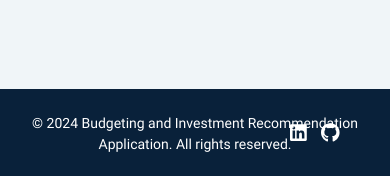
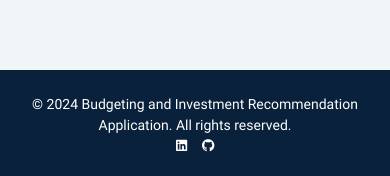
Before and after one commit to jorammercado/fin-track-frontend, a React (Vite) app: page /login in a window 390 px wide. Shown: the part 665-841 px from the top of the page. Built offline with nearby package versions, Linux system fonts and the light colour scheme; no server answers.

Commit message:
add scss styles to login and footer

```diff
--- a/src/components/Footer.scss
+++ b/src/components/Footer.scss
@@ -6,6 +6,12 @@
   padding: 10px 20px;
   display: flex;
   align-items: center;
+
+  @media (max-width: 750px) {
+    flex-direction: column;
+    justify-content: center;
+    align-items: center;
+  }
 
   &__text {
     margin: 0 auto;
@@ -18,10 +24,21 @@
     display: flex;
     gap: 15px;
 
+    @media (max-width: 750px) {
+      position: relative;
+      right: auto;
+      justify-content: center;
+      align-items: center;
+    }
+
     &__link {
       color: #ffffff;
-      font-size: 1.2rem;
+      font-size: 1.0rem;
       transition: color 0.45s ease-in-out;
+
+      @media (max-width: 750px) {
+        font-size: 0.8rem;
+      }
 
       &:hover {
         color: #07a;
--- a/src/styles/styledComponents.js
+++ b/src/styles/styledComponents.js
@@ -192,6 +192,22 @@ export const LoginHeader = styled.h2`
 `
 
 export const BigErrorList = styled.ul`
+    font-style: normal;
+    font-size: 15px;
+    line-height: 15px;
+    text-align: center;
+    color: #f2f2f2;
+    width:300px;
+    margin-bottom: 50px;
+
+    @media screen and (max-width: 480px) {
+        width: 250px;
+        font-size: 14px;
+    }
+    @media screen and (max-width: 300px) {
+        width: 220px;
+        font-size: 13px;
+    }
 `
 
 export const FormInput = styled.input`
@@ -245,9 +261,35 @@ export const LoginButton = styled.button`
     @media  (max-width: 260px) {
         width: 140px;
     }
-
-
 `
 
 export const OkButton = styled.button`
+    width: 150px;
+    margin-bottom: -5px;
+    height: 35px;
+    background: #07a;
+    border: none;
+    border-radius: 5px;
+    font-size: 15px;
+    line-height: 23px;
+    color: #FFFFFF;
+    cursor: pointer;
+    transition: background-color 0.45s ease-in-out;
+
+    &:hover {
+        background-color: #36B5E133;
+        border: 1px solid #07a;
+    }
+
+    @media screen and (max-width: 480px) {
+        margin-bottom: -25px;
+    }
+
+    @media  (max-width: 360px) {
+        width: 225px;
+    }
+
+    @media screen and (max-width: 260px) {
+        width: 140px;
+    }
 `
```
